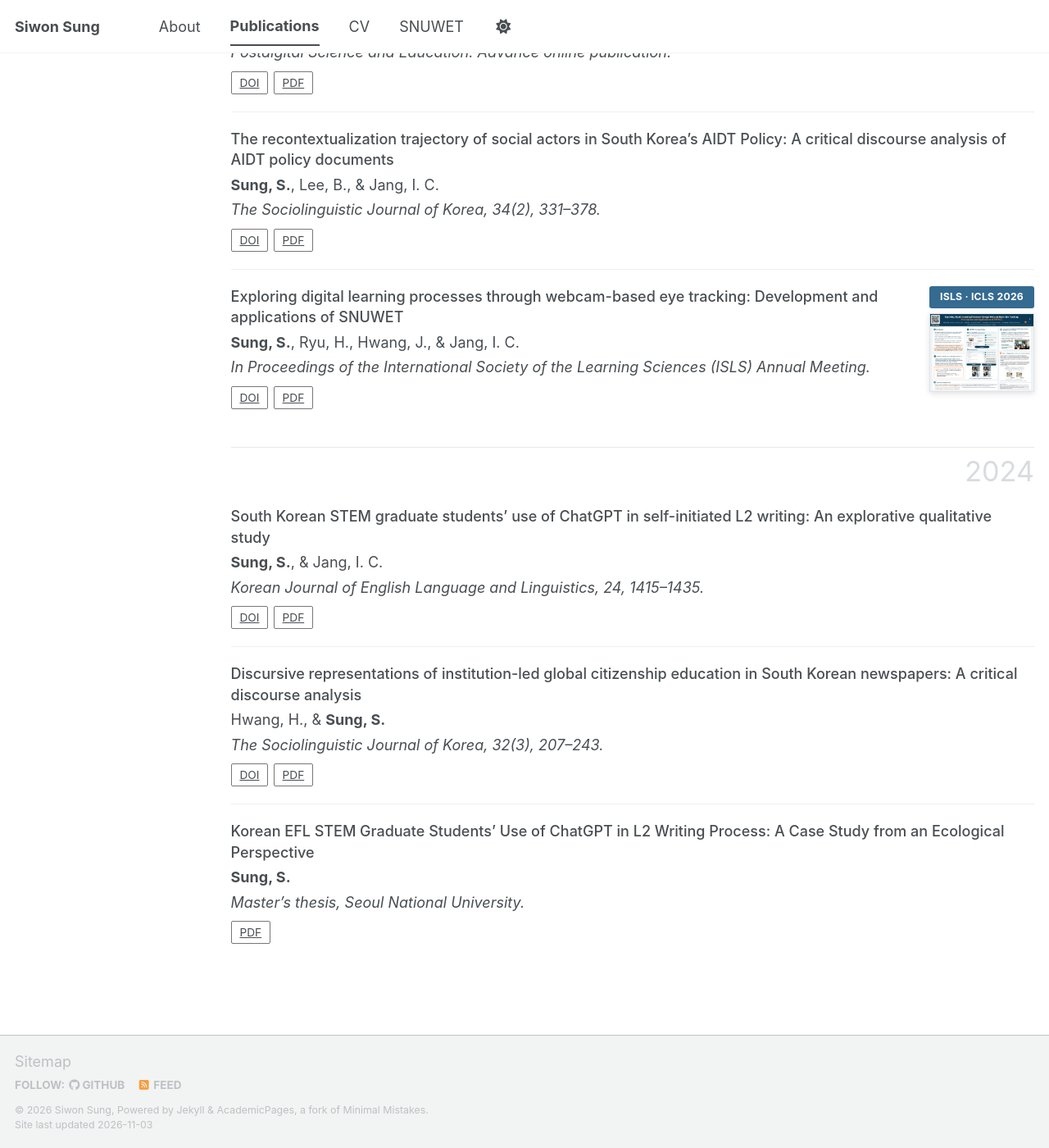
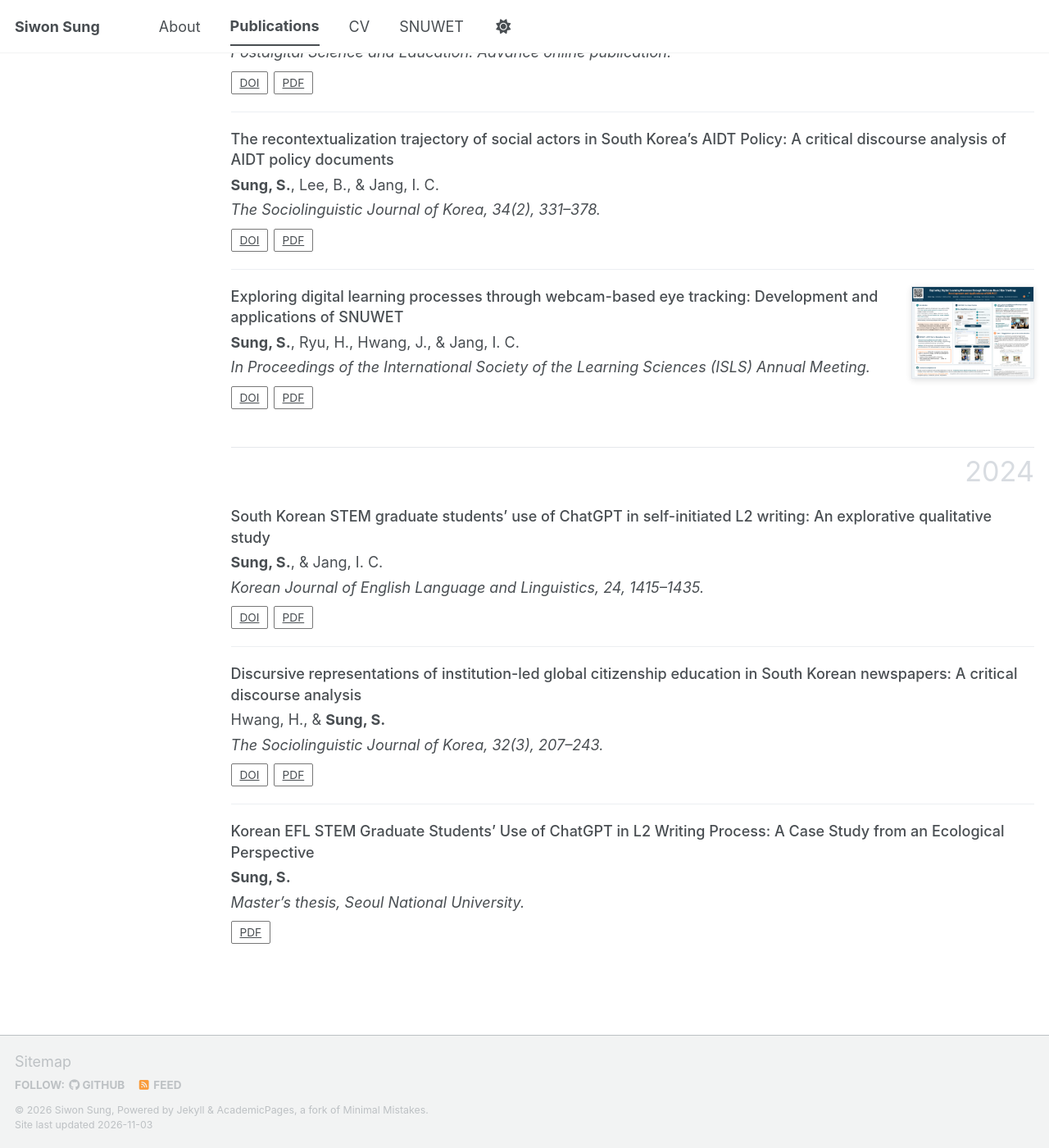
Before and after one commit to siwonsung/siwonsung.github.io, a Jekyll site: the page built from _pages/publications.html, in a window 1280 px wide and 1400 px high, scrolled down 369 px. Shown: the whole window at 82% size. Built offline with Jekyll 4.4.1, drawn with Linux system fonts in a browser that asks for light colours; a script bundle is joined from its source files by our own code; library files that are not in the unit come from our copies.

Commit message:
Remove publication badges and enlarge thumbnails

```diff
--- a/_pages/publications.html
+++ b/_pages/publications.html
@@ -12,13 +12,12 @@
 .publication-search { box-sizing: border-box; width: min(100%, 350px); margin: 0 0 1.25rem; padding: .65rem .8rem; border: 1px solid #858585; border-radius: 5px; background: transparent; color: inherit; }
 .publication-year { margin: 1.4rem 0 .1rem; padding-top: .45rem; border-top: 1px solid #e5e7eb; text-align: right; color: #d8dce1; font-size: 1.9rem; font-weight: 400; }
 .publication-list { list-style: none; margin: 0; padding: 0; }
-.publication-item { display: grid; grid-template-columns: minmax(0, 1fr) 128px; gap: 1.45rem; align-items: start; position: relative; margin: 0; padding: 1.15rem 0; border-bottom: 1px solid #eceff2; }
+.publication-item { display: grid; grid-template-columns: minmax(0, 1fr) 150px; gap: 1.45rem; align-items: start; position: relative; margin: 0; padding: 1.15rem 0; border-bottom: 1px solid #eceff2; }
 .publication-item--no-thumbnail { grid-template-columns: minmax(0, 1fr); }
 .publication-list > .publication-item:last-child { border-bottom: 0; }
 .publication-item[hidden], .publication-year-group[hidden] { display: none; }
-.publication-media { position: relative; z-index: 1; width: 128px; }
+.publication-media { position: relative; z-index: 1; width: 150px; }
 .publication-item:hover .publication-media, .publication-item:focus-within .publication-media { z-index: 5; }
-.publication-badge { display: block; overflow: hidden; margin: 0 0 .35rem; padding: .23rem .4rem; border-radius: 3px; background: #356a91; color: #fff; text-align: center; text-overflow: ellipsis; white-space: nowrap; font-size: .68rem; font-weight: 700; letter-spacing: .02em; }
 .publication-thumbnail { display: block; width: 100%; position: relative; z-index: 1; }
 .publication-thumbnail img { display: block; width: 100%; height: auto; border: 1px solid #e1e5ea; background: #f4f6f8; box-shadow: 0 2px 7px rgba(0,0,0,.12); transform: scale(1); transform-origin: top right; transition: transform .22s ease, box-shadow .22s ease; }
 .publication-thumbnail:hover img, .publication-thumbnail:focus-visible img { transform: scale(5); box-shadow: 0 8px 24px rgba(0,0,0,.24); }
@@ -30,9 +29,9 @@
 .publication-action { display: inline-block; padding: .2rem .55rem; border: 1px solid #777; border-radius: 2px; color: inherit; text-decoration: none; font-size: .76rem; line-height: 1.35; }
 .publication-action:hover, .publication-action:focus-visible { background: #f1f4f7; text-decoration: none; }
 @media (max-width: 600px) {
-  .publication-item { grid-template-columns: minmax(0, 1fr) 88px; gap: .9rem; }
-  .publication-media { width: 88px; }
-  .publication-thumbnail:hover img, .publication-thumbnail:focus-visible img { transform: scale(4.5); }
+  .publication-item { grid-template-columns: minmax(0, 1fr) 100px; gap: .9rem; }
+  .publication-media { width: 100px; }
+  .publication-thumbnail:hover img, .publication-thumbnail:focus-visible img { transform: scale(3.5); }
   .publication-year { font-size: 1.6rem; }
 }
 @media (prefers-reduced-motion: reduce) {
@@ -71,7 +70,6 @@
         </div>
         {% if publication_thumbnail %}
         <div class="publication-media">
-          <span class="publication-badge">{{ publication.badge | escape }}</span>
           <a class="publication-thumbnail" href="{{ publication.pdf | relative_url }}" target="_blank" rel="noopener" aria-label="Open the PDF for {{ publication.title | escape }}">
             <img src="{{ publication_thumbnail.path | relative_url }}" alt="{{ publication.thumbnail_alt | escape }}">
           </a>
```
